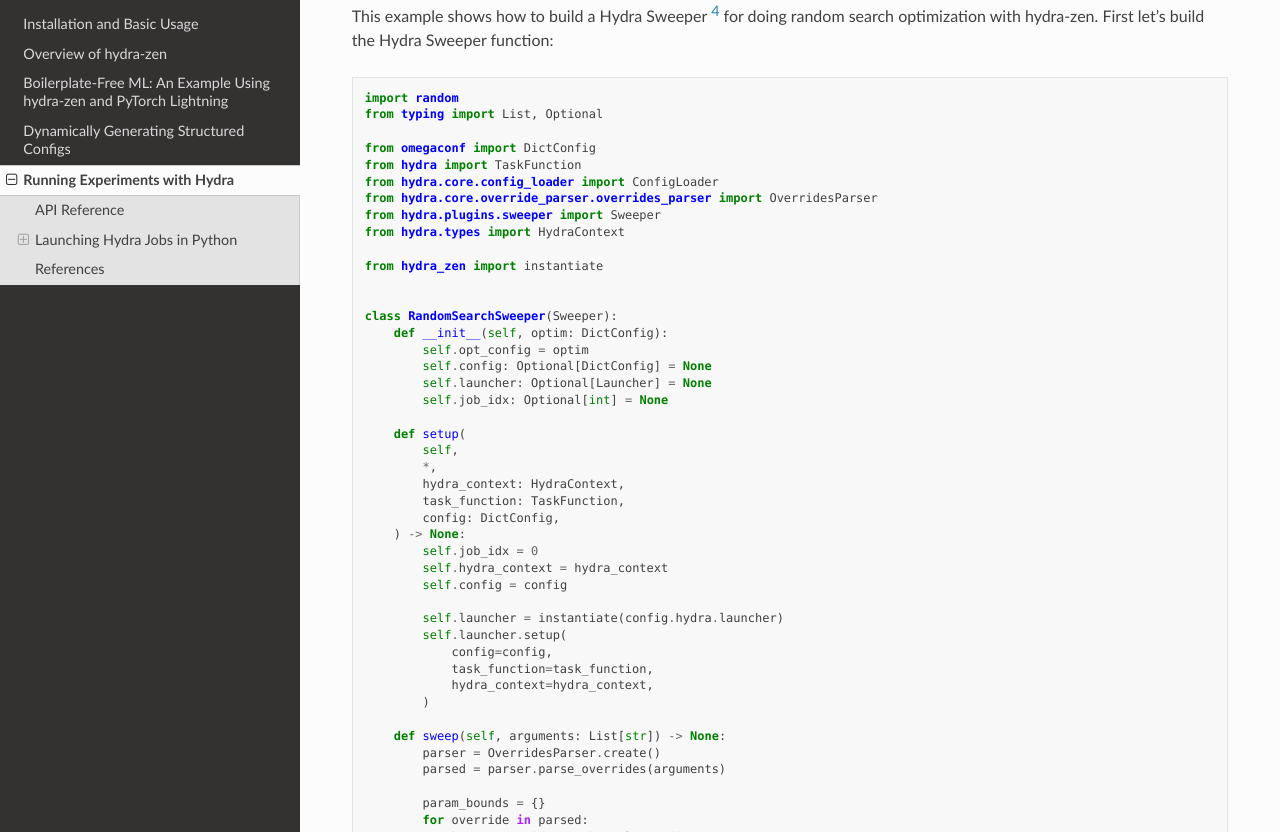
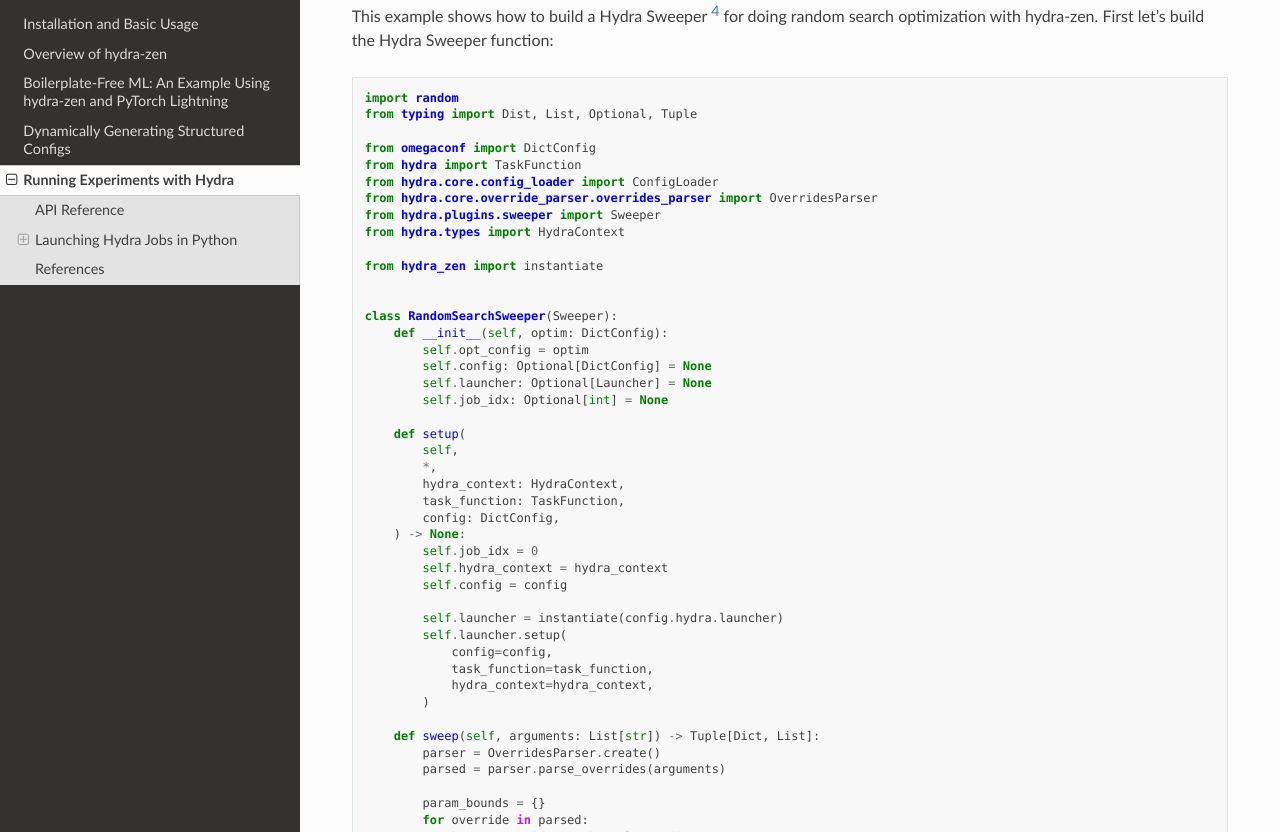
Before and after one commit to mit-ll-responsible-ai/hydra-zen, a Sphinx documentation site: the page built from docs/source/experimental.rst, in a window 1280 px wide and 1400 px high, scrolled down 4961 px. Shown: the part 153-985 px from the top of the window. Built offline with Sphinx 7.4.7 and the Read the Docs theme 2.0.0, drawn with Linux system fonts in a browser that asks for light colours.

Commit message:
update sweeper return type

```diff
--- a/docs/source/experimental.rst
+++ b/docs/source/experimental.rst
@@ -282,7 +282,7 @@
 .. code:: python
 
     import random
-    from typing import List, Optional
+    from typing import Dist, List, Optional, Tuple
 
     from omegaconf import DictConfig
     from hydra import TaskFunction
@@ -319,7 +319,7 @@
                 hydra_context=hydra_context,
             )
 
-        def sweep(self, arguments: List[str]) -> None:
+        def sweep(self, arguments: List[str]) -> Tuple[Dict, List]:
             parser = OverridesParser.create()
             parsed = parser.parse_overrides(arguments)
 
```
